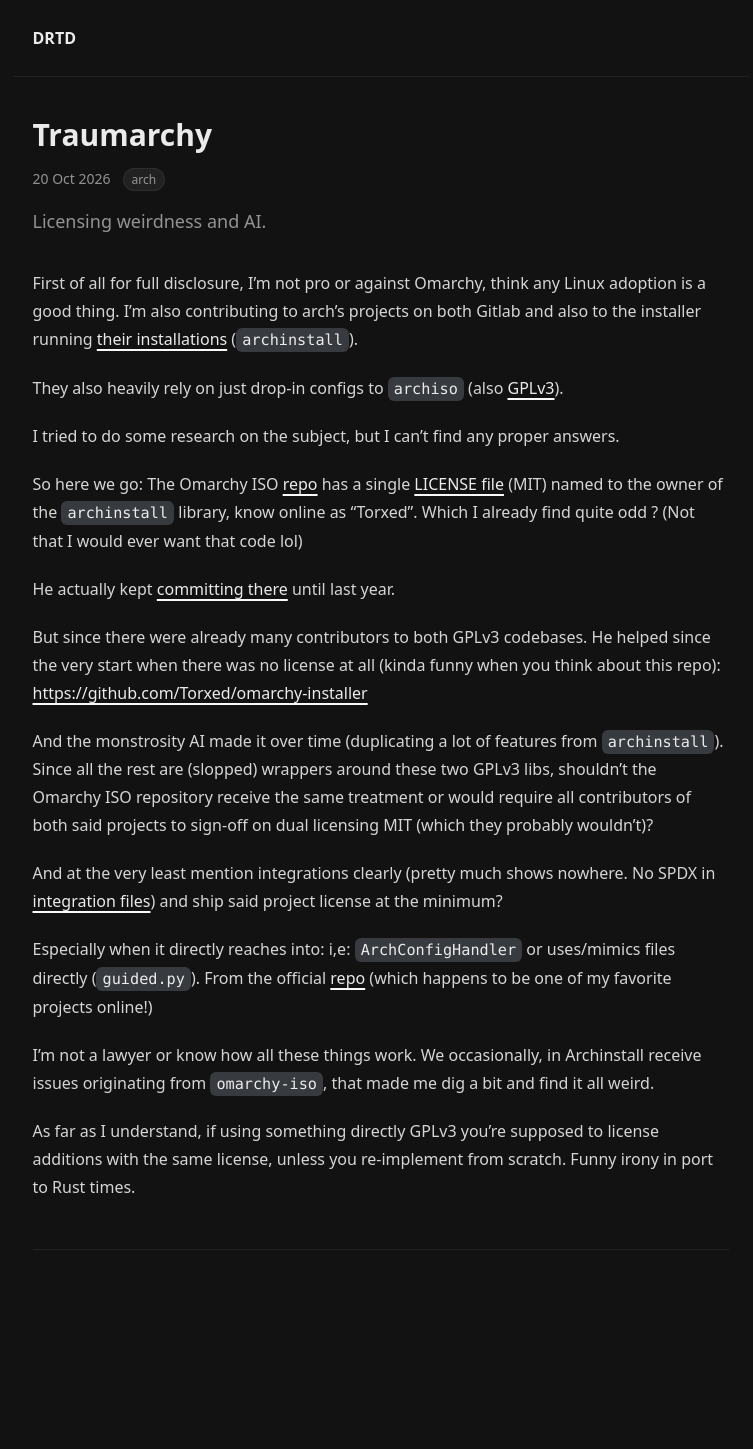
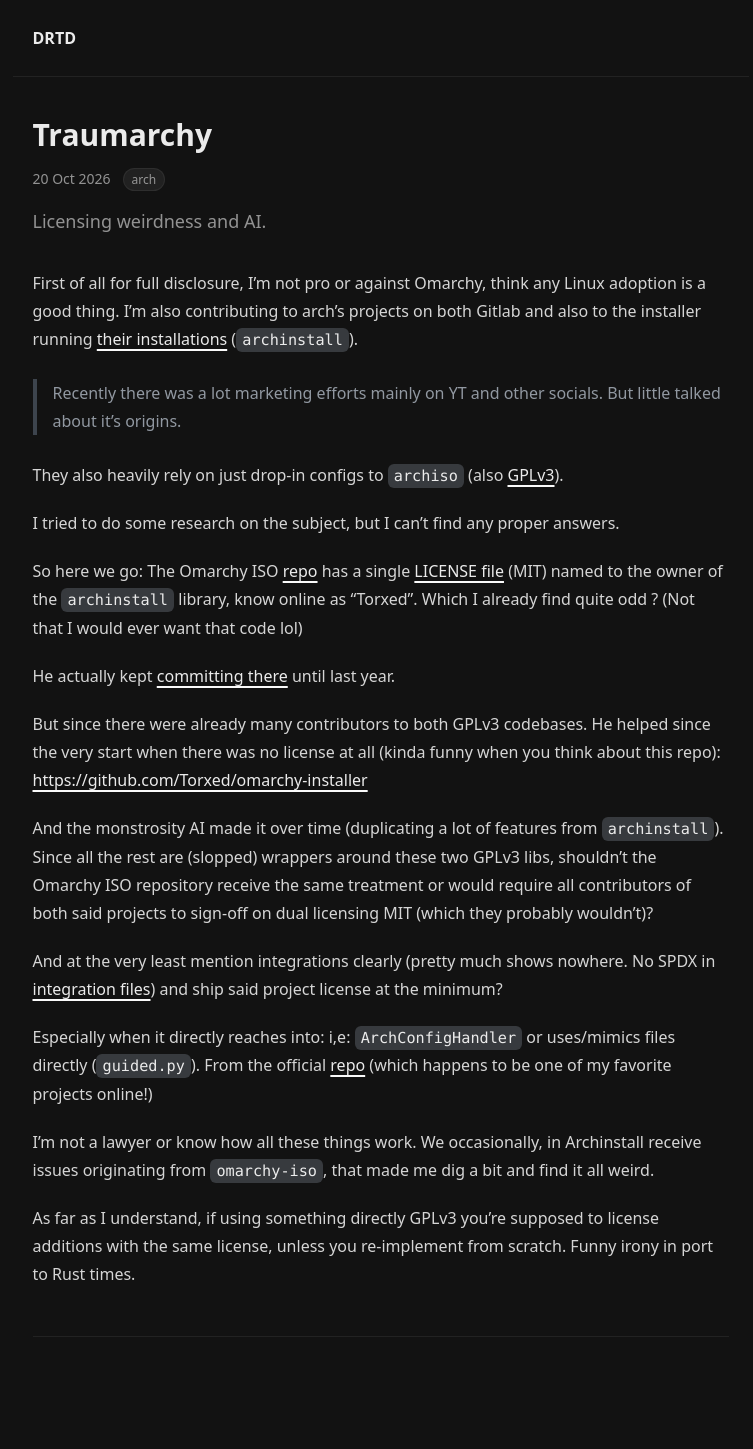
Before and after one commit to h8d13/dontreadthedocs, a Jekyll site: the page built from _posts/2026-10-20-traumarchy.md, in a window 1280 px wide. Shown: the whole page, without its empty margins (252-1005 px from the left). Built offline with Jekyll 4.4.1, drawn with Linux system fonts in a browser that asks for light colours; before the commit the page ends 1362 px from its top, so only the background shows below that.

Commit message:
misc
Signed-off-by: h8d13 <hadean-eon-dev@proton.me>

```diff
--- a/_posts/2026-10-20-traumarchy.md
+++ b/_posts/2026-10-20-traumarchy.md
@@ -8,6 +8,8 @@
 adoption is a good thing. I'm also contributing to arch's projects on both Gitlab
 and also to the installer running [their installations](https://github.com/omacom/omarchy-iso/blob/7cfb7111a06873d61c45d37034577d4ba08d3f4f/configs/airootfs/usr/share/omarchy-iso/orchestrator/archinstall_adapter.py#L85-L100)
 (`archinstall`).
+
+> Recently there was a lot marketing efforts mainly on YT and other socials. But little talked about it's origins.
 
 They also heavily rely on just drop-in configs to `archiso` (also [GPLv3](https://gitlab.archlinux.org/archlinux/archiso/-/blob/master/LICENSE)).
 
```
